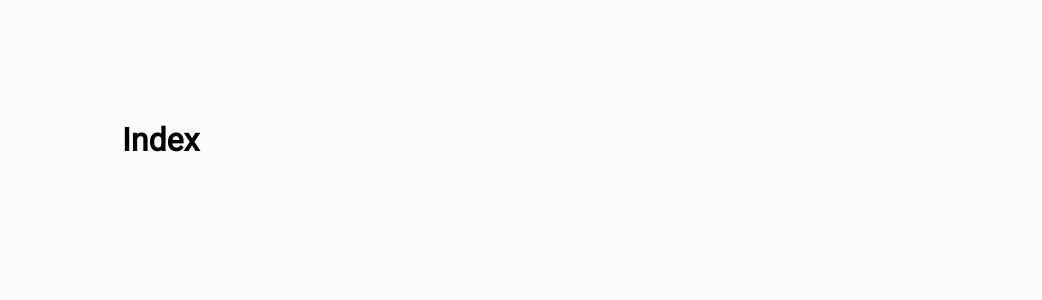
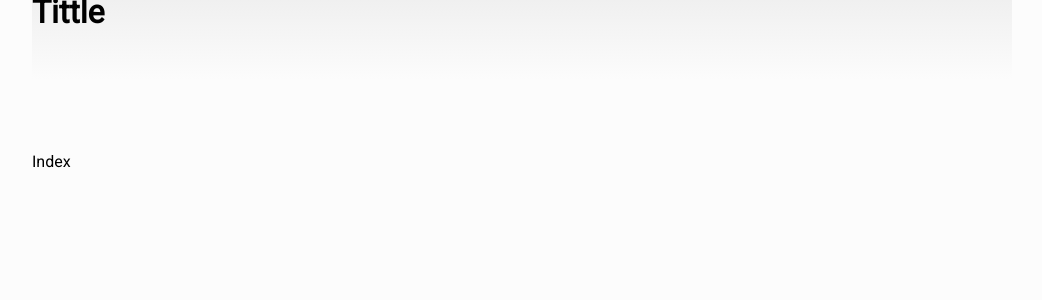
Before and after one commit to EvansGxz/hackers-new, a React (Create React App) app: page /home in a window 1280 px wide. Shown: the top 300 px of the page, without its empty margins (118-1160 px from the left). Built offline with nearby package versions, Linux system fonts and the light colour scheme.

Commit message:
Add home page

```diff
--- a/src/App.js
+++ b/src/App.js
@@ -1,25 +1,16 @@
-import styled from "@emotion/styled";
 import { Navigate, Route, Routes } from "react-router-dom";
-import { colors } from "./styles";
-const Container = styled.div`
-  display: flex;
-  flex-direction: column;
-  background-color: ${colors.background};
-  margin: 8rem 15rem;
-  justify-content: space-between;
-  align-content: center;
-  height: 100vh;
-`;
+import { HomePage } from "./pages/home";
+
 function App() {
   return (
-    <Container>
-      <Routes>
-        <>
-          <Route index element={<Navigate to="home" />} />
-          <Route path="/home" element={<h1>Index</h1>} />
-        </>
-      </Routes>
-    </Container>
+    <>
+        <Routes>
+          <>
+            <Route index element={<Navigate to="home" />} />
+            <Route path="/home" element={<HomePage />} />
+          </>
+        </Routes>
+    </>
   );
 }
 
--- /dev/null
+++ b/src/pages/home.jsx
@@ -0,0 +1,41 @@
+import styled from "@emotion/styled";
+
+import { colors } from "../styles";
+const Wrapper = styled.div`
+  display: flex;
+  background-image: linear-gradient(to bottom, #ececec -32%, #fff 124%);
+  margin: 0 9.375rem;
+  height: 10vh;
+`;
+const Container = styled.div`
+  display: flex;
+  flex-direction: column;
+  background-color: ${colors.background};
+  margin: 4.375rem 9.375rem;
+  justify-content: space-between;
+  align-content: center;
+  height: 90vh;
+`;
+
+const Header = () => {
+  return(
+    <Wrapper>
+      <h1>Tittle</h1>
+
+    </Wrapper>
+  )
+}
+
+export const HomePage = ()=>{
+  return(
+    <>
+<Header/>
+    <Container>
+
+      <p>
+        Index
+      </p>
+    </Container>
+    </>
+  )
+}
```
